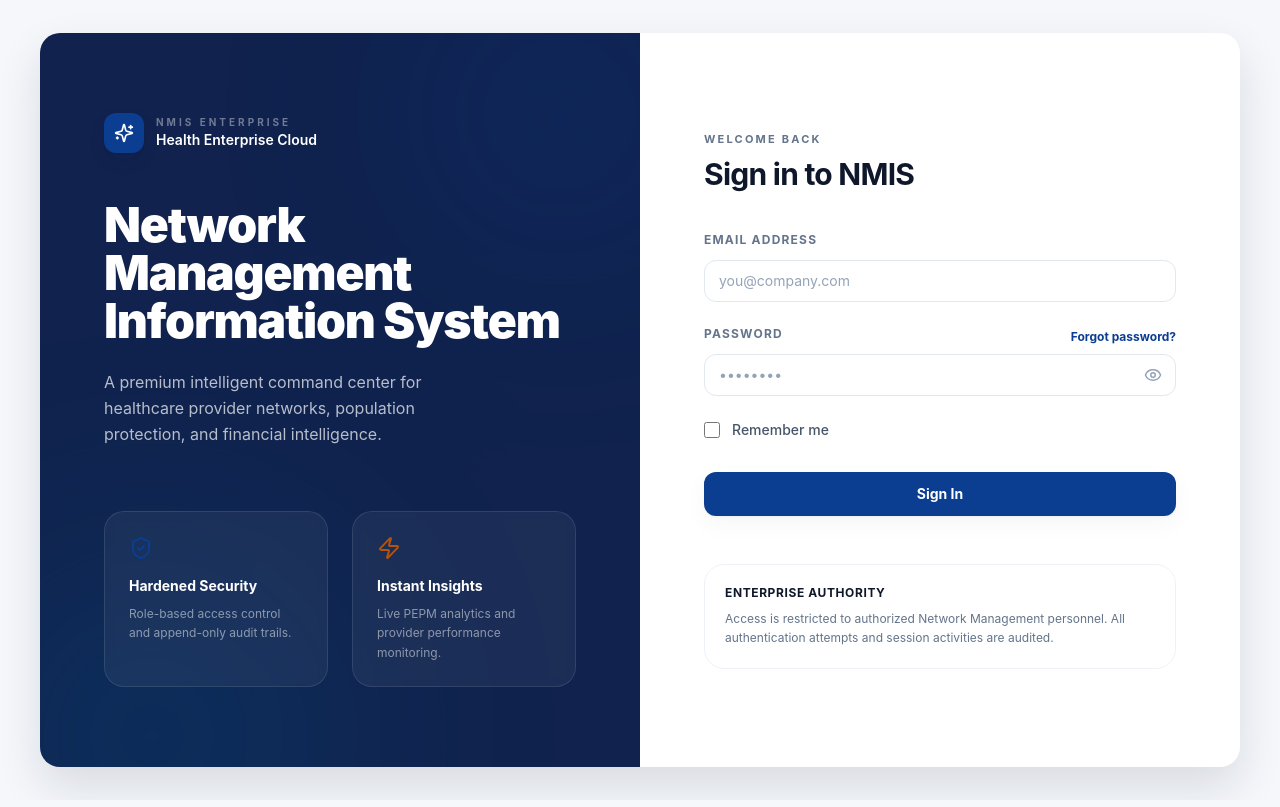
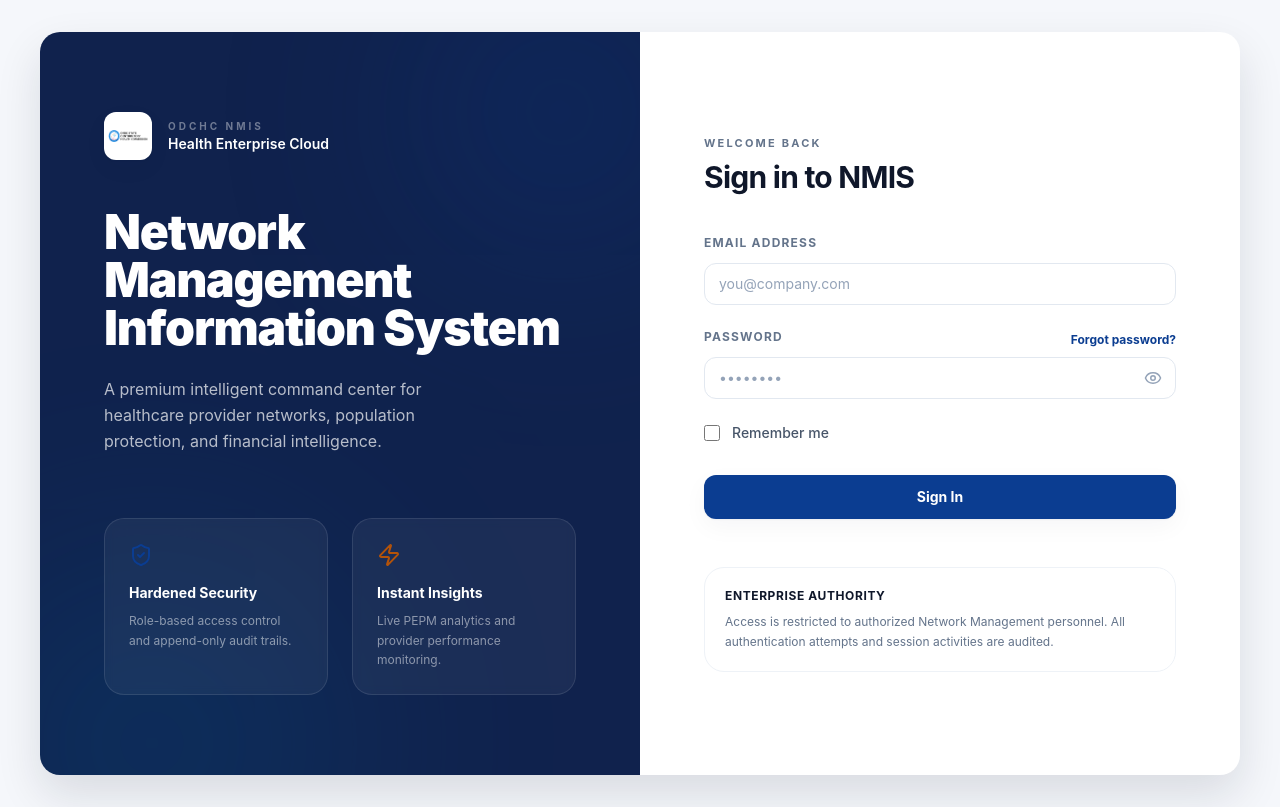
Before and after one commit to Ajumobi1/Network-Management-Information-System, a React (Vite) app: page /login in a window 1280 px wide. Built offline with nearby package versions, Linux system fonts and the light colour scheme; no server answers.

Commit message:
style: replace generic icons with official ODCHC logo and seal across Topbar, Sidebar, and Login

```diff
--- a/src/components/navigation/Sidebar.tsx
+++ b/src/components/navigation/Sidebar.tsx
@@ -76,8 +76,8 @@ export default function Sidebar({ mobileOpen = false, onClose }: SidebarProps) {
                 <p className="mt-1 text-xs capitalize text-white/60">Role: {role.replace('-', ' ')}</p>
               </div>
             ) : (
-              <div className="flex h-8 w-8 items-center justify-center overflow-hidden rounded-lg bg-white p-0.5 shadow-sm">
-                <img src="/assets/odchc-logo.png" alt="Logo" className="h-full w-full object-contain" />
+              <div className="flex h-9 w-9 items-center justify-center overflow-hidden rounded-lg bg-white p-1 shadow-sm">
+                <img src="/assets/odchc-seal.png" alt="Logo" className="h-full w-full object-contain" />
               </div>
             )}
             <button type="button" onClick={() => setCollapsed(value => !value)} className="inline-flex h-9 w-9 shrink-0 items-center justify-center rounded-control border border-white/10 text-white/60 transition hover:bg-white/5" aria-label={collapsed ? 'Expand sidebar' : 'Collapse sidebar'} title={collapsed ? 'Expand sidebar' : 'Collapse sidebar'}>{collapsed ? <PanelLeftOpen className="h-4 w-4" /> : <PanelLeftClose className="h-4 w-4" />}</button>
--- a/src/components/navigation/Topbar.tsx
+++ b/src/components/navigation/Topbar.tsx
@@ -19,8 +19,8 @@ export default function Topbar({ onMenuOpen }: TopbarProps) {
     <div className="mx-auto flex h-[4.5rem] max-w-[1600px] items-center justify-between gap-3 px-4 sm:px-6 lg:px-8">
       <div className="flex min-w-0 items-center gap-3">
         <button type="button" onClick={onMenuOpen} className="inline-flex h-10 w-10 items-center justify-center rounded-control border border-brand-border bg-brand-card text-brand-secondary transition hover:bg-brand-surface lg:hidden" aria-label="Open navigation"><Menu className="h-5 w-5" /></button>
-        <div className="flex h-10 w-10 shrink-0 items-center justify-center overflow-hidden rounded-control bg-white shadow-soft">
-          <img src="/assets/odchc-logo.png" alt="ODCHC Logo" className="h-full w-full object-contain p-0.5" />
+        <div className="flex h-10 w-28 shrink-0 items-center justify-center overflow-hidden rounded-control bg-white shadow-soft px-2">
+          <img src="/assets/odchc-logo.png" alt="ODCHC Logo" className="h-full w-full object-contain" />
         </div>
         <div className="hidden min-w-0 sm:block"><p className="text-[0.625rem] font-bold uppercase tracking-[0.28em] text-brand-muted">NMIS</p><p className="truncate text-sm font-semibold text-brand-foreground">Health Enterprise Cloud</p></div>
       </div>
--- a/src/pages/auth/LoginPage.tsx
+++ b/src/pages/auth/LoginPage.tsx
@@ -48,12 +48,12 @@ export default function LoginPage() {
         {/* Left Side: Branding & Value Props */}
         <section className="relative overflow-hidden bg-brand-navy px-10 py-12 text-white md:px-16 md:py-20">
           <div className="relative z-10">
-            <div className="flex items-center gap-3">
-              <div className="flex h-10 w-10 items-center justify-center rounded-control bg-brand-blue text-white shadow-soft">
-                <Sparkles className="h-5 w-5" />
+            <div className="flex items-center gap-4">
+              <div className="flex h-12 w-12 shrink-0 items-center justify-center overflow-hidden rounded-control bg-white shadow-soft p-1">
+                <img src="/assets/odchc-logo.png" alt="ODCHC Logo" className="h-full w-full object-contain" />
               </div>
               <div>
-                <p className="text-[0.625rem] font-bold uppercase tracking-[0.3em] text-white/40">NMIS Enterprise</p>
+                <p className="text-[0.625rem] font-bold uppercase tracking-[0.3em] text-white/40">ODCHC NMIS</p>
                 <p className="text-sm font-semibold text-white">Health Enterprise Cloud</p>
               </div>
             </div>
```
Also changed, not shown: public/assets/odchc-logo.png, public/assets/odchc-seal.png (added).
